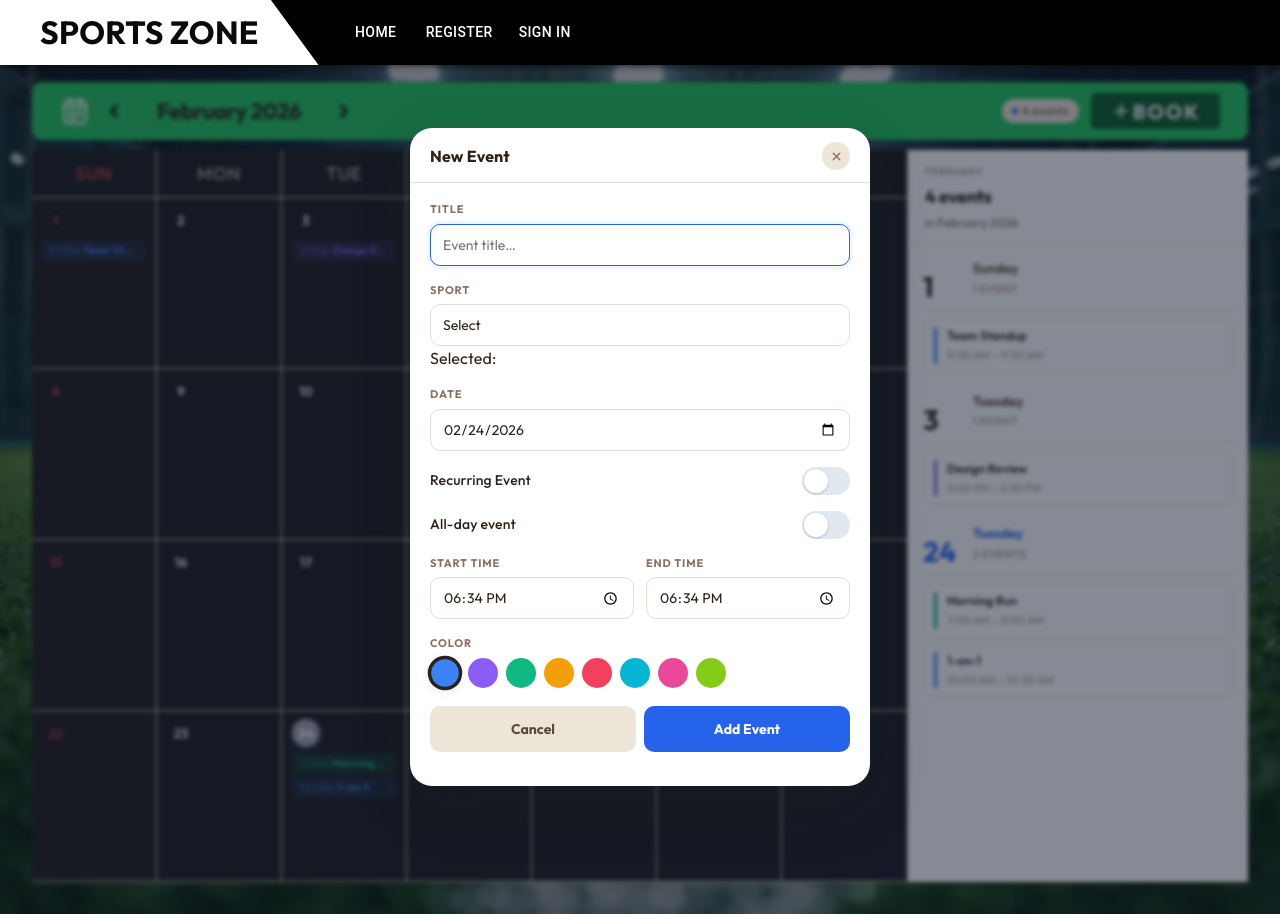
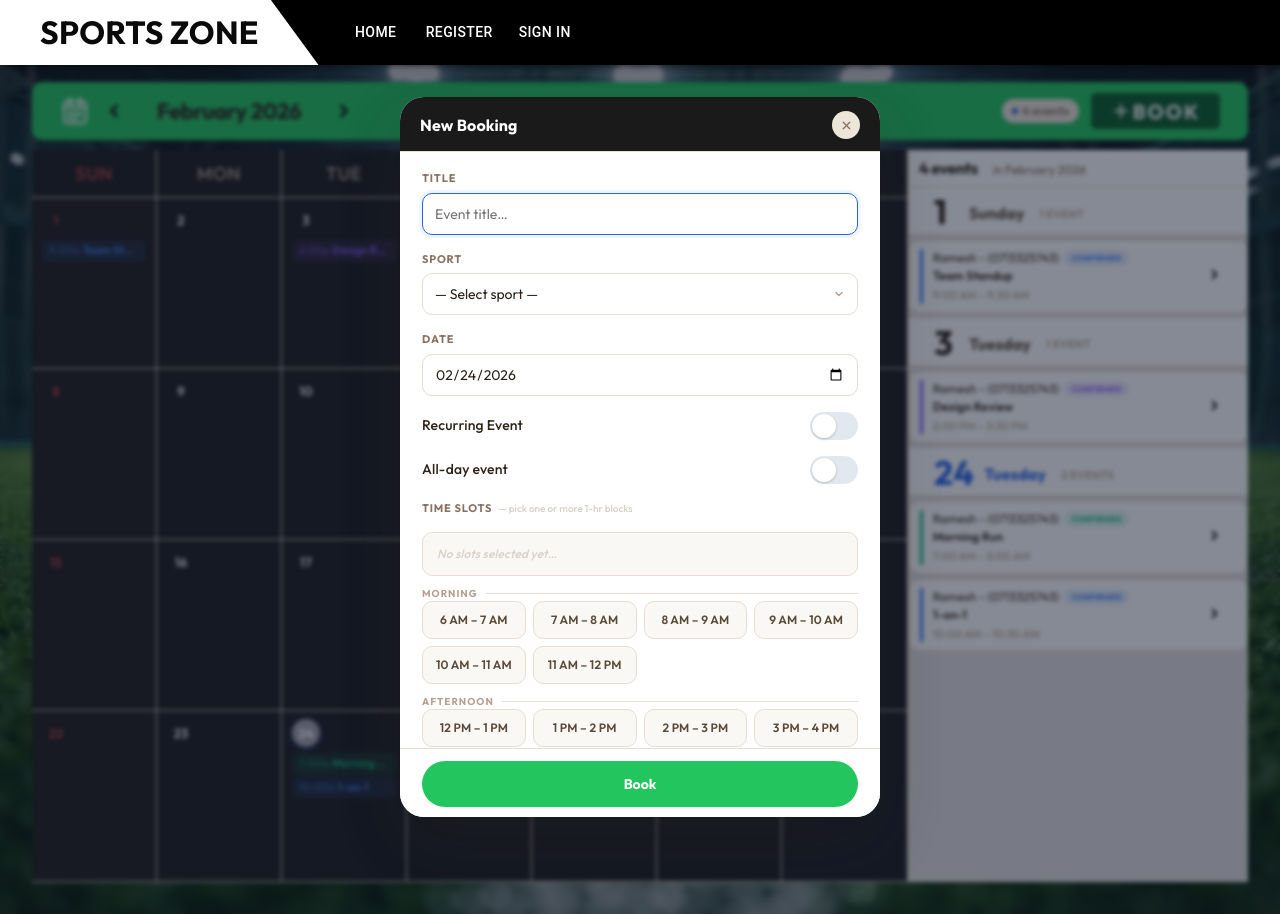
Before and after one commit to Chamila-Ranasinghe/booking-app, a React (Vite) app: page / in a window 1280 px wide. Both pictures are taken after a click on the button "BOOK". Built offline with nearby package versions, Linux system fonts and the light colour scheme.

Commit message:
changes on the UI designs

```diff
--- a/package.json
+++ b/package.json
@@ -12,12 +12,6 @@
   "dependencies": {
     "@emotion/react": "^11.14.0",
     "@emotion/styled": "^11.14.1",
-    "@fullcalendar/core": "^6.1.20",
-    "@fullcalendar/daygrid": "^6.1.20",
-    "@fullcalendar/interaction": "^6.1.20",
-    "@fullcalendar/list": "^6.1.20",
-    "@fullcalendar/react": "^6.1.20",
-    "@fullcalendar/timegrid": "^6.1.20",
     "@mui/icons-material": "^7.3.7",
     "@mui/material": "^7.3.7",
     "react": "^19.2.0",
--- a/src/classes/CalendarClass.ts
+++ b/src/classes/CalendarClass.ts
@@ -6,7 +6,8 @@ export interface CalendarEvent {
   color: string;
   allDay: boolean;
   recurringEvent: boolean;
-  sport: string;
+  sport?: string;
+  timeSlots?: number[];
 }
 
 export interface DayCell {
--- a/src/components/AgendaPanelComponent.tsx
+++ b/src/components/AgendaPanelComponent.tsx
@@ -9,6 +9,7 @@ import {
 } from "../classes/CalendarFunctions";
 import { XIcon, CalEmptyIcon } from "../icons/CalenderIcons";
 import { MONTH_NAMES, DAY_LONG } from "../classes/CalendarData";
+import "../css/AgendaPanelComponent.scss";
 
 export const AgendaPanel: FC<AgendaProps> = ({
   events,
@@ -76,14 +77,17 @@ export const AgendaPanel: FC<AgendaProps> = ({
       {/* Desktop sidebar header */}
       {isDesktop && (
         <div className="agenda-sidebar-top">
-          <div className="agenda-sidebar-label">{sidebarLabel}</div>
-          <div className="agenda-sidebar-heading">{sidebarHeading}</div>
-          <div className="agenda-sidebar-sub">{sidebarSub}</div>
-          {selectedDay && (
+          {/* <div className="agenda-sidebar-label">{sidebarLabel}</div> */}
+          <div className="day-event-container">
+            <div className="agenda-sidebar-heading">{sidebarHeading}</div>
+            <div className="agenda-sidebar-sub">{sidebarSub}</div>
+             {selectedDay && (
             <button className="agenda-sidebar-clear" onClick={onClearDay}>
               <XIcon /> Show all month
             </button>
           )}
+          </div>
+
         </div>
       )}
 
@@ -96,9 +100,8 @@ export const AgendaPanel: FC<AgendaProps> = ({
             const isToday = sameDay(day, todayDate);
             return (
               <div key={day.toISOString()} className="agenda-day-block">
-                <div
-                  className={`agenda-day-header ${isToday ? "is-today" : ""}`}
-                >
+                <div className={`agenda-day-header ${isToday ? "is-today" : ""}`}>
+                  <div></div>
                   <div className="agenda-day-num">{day.getDate()}</div>
                   <div className="agenda-day-meta">
                     <div className="agenda-day-name">
--- a/src/components/EventCardComponent.tsx
+++ b/src/components/EventCardComponent.tsx
@@ -1,6 +1,10 @@
 import { type FC } from "react";
 import { type EventCardProps } from "../classes/CalendarClass";
 import { formatTime } from "../classes/CalendarFunctions";
+import {
+  EventCardChevronRightIcon,
+} from "../icons/CalenderIcons";
+import "../css/EventCardComponent.scss";
 
 export const EventCard: FC<EventCardProps> = ({ event, onPress }) => {
   const timeStr = event.allDay
@@ -10,6 +14,17 @@ export const EventCard: FC<EventCardProps> = ({ event, onPress }) => {
     <div className="event-card" onClick={() => onPress(event)}>
       <div className="event-bar" style={{ background: event.color }} />
       <div className="event-body">
+        <div className="clientname">
+          Ramesh - (0713325743){" "}
+          <div>
+            <div
+              className="event-badge"
+              style={{ background: event.color + "22", color: event.color }}
+            >
+              Confirmed
+            </div>
+          </div>
+        </div>
         <div className="event-title">{event.title}</div>
         <div className="event-time">{timeStr}</div>
       </div>
@@ -21,6 +36,10 @@ export const EventCard: FC<EventCardProps> = ({ event, onPress }) => {
           All day
         </div>
       )}
+
+      <div className="event-card-chevron-icon">
+        <EventCardChevronRightIcon />
+      </div>
     </div>
   );
 };
--- a/src/components/EventSheetComponent.tsx
+++ b/src/components/EventSheetComponent.tsx
@@ -1,4 +1,4 @@
-import { useCallback, useState, type FC } from "react";
+import { useCallback, useState, useMemo, type FC } from "react";
 import { type EventSheetProps } from "../classes/CalendarClass";
 import { COLOR_PALETTE } from "../classes/CalendarData";
 import {
@@ -8,6 +8,32 @@ import {
 } from "../classes/CalendarFunctions";
 import { XIcon } from "../icons/CalenderIcons";
 
+  /* All 1-hour slots from 6 AM to 10 PM */
+const ALL_SLOTS: { hour: number; label: string }[] = Array.from({ length: 17 }, (_, i) => {
+  const h = i + 6;
+  const fmt = (n: number) => {
+    if (n === 12) return "12 PM";
+    return n < 12 ? `${n} AM` : `${n - 12} PM`;
+  };
+  return { hour: h, label: `${fmt(h)} – ${fmt(h + 1)}` };
+});
+
+const SLOT_PERIODS = [
+  { label: "Morning",   slots: ALL_SLOTS.filter(s => s.hour >= 6  && s.hour < 12) },
+  { label: "Afternoon", slots: ALL_SLOTS.filter(s => s.hour >= 12 && s.hour < 17) },
+  { label: "Evening",   slots: ALL_SLOTS.filter(s => s.hour >= 17 && s.hour <= 22) },
+];
+
+
+function formatSlotLabel(hour: number): string {
+  const fmt = (n: number) => {
+    if (n === 12) return "12 PM";
+    return n < 12 ? `${n} AM` : `${n - 12} PM`;
+  };
+  return `${fmt(hour)} – ${fmt(hour + 1)}`;
+}
+
+
 export const EventSheet: FC<EventSheetProps> = ({
   event,
   defaultDate,
@@ -16,43 +42,72 @@ export const EventSheet: FC<EventSheetProps> = ({
   onDelete,
   onClose,
 }) => {
+
   const isEdit = Boolean(event);
+
+  // Derive initial slots from existing event start/end hours
+  const initialSlots = useMemo<number[]>(() => {
+    if (!event || event.allDay) return [];
+    const sh = event.start.getHours();
+    const eh = event.end.getHours();
+    const slots: number[] = [];
+    for (let h = sh; h < eh; h++) slots.push(h);
+    return slots.filter(h => h >= 6 && h <= 22);
+  }, [event]);
+
+
   const [title, setTitle] = useState<string>(event?.title ?? "");
   const [color, setColor] = useState<string>(event?.color ?? COLOR_PALETTE[0]);
   const [allDay, setAllDay] = useState<boolean>(event?.allDay ?? false);
-  const [recurringEvent, setRecurring] = useState<boolean>(
-    event?.recurringEvent ?? false,
-  );
+  const [recurringEvent, setRecurring] = useState<boolean>(event?.recurringEvent ?? false,);
   const [sport, setSport] = useState<string>(event?.sport ?? "");
-  const [dateStr, setDateStr] = useState<string>(
-    toDateInput(event?.start ?? defaultDate),
-  );
-  const [startT, setStartT] = useState<string>(
-    toTimeInput(event?.start ?? new Date()),
-  );
-  const [endT, setEndT] = useState<string>(
-    toTimeInput(event?.end ?? new Date()),
-  );
+  const [dateStr, setDateStr] = useState<string>(toDateInput(event?.start ?? defaultDate),);
+  const [startT, setStartT] = useState<string>(toTimeInput(event?.start ?? new Date()),);
+  const [endT, setEndT] = useState<string>(toTimeInput(event?.end ?? new Date()),);
+  const [selSlots,  setSelSlots]  = useState<number[]>(initialSlots);
+
+  const toggleSlot = useCallback((hour: number) => {
+    setSelSlots((prev) =>
+      prev.includes(hour) ? prev.filter(h => h !== hour) : [...prev, hour]
+    );
+  }, []);
+
+   const clearSlots = useCallback(() => setSelSlots([]), []);
+
 
   const handleSave = useCallback(() => {
     if (!title.trim()) return;
-    const start = allDay
-      ? parseDateTime(dateStr, "00:00")
-      : parseDateTime(dateStr, startT);
-    const end = allDay
-      ? parseDateTime(dateStr, "23:59")
-      : parseDateTime(dateStr, endT);
+    let start: Date, end: Date;
+    if (allDay || selSlots.length === 0) {
+      start = parseDateTime(dateStr, "00:00");
+      end   = parseDateTime(dateStr, "23:59");
+    } else {
+      const sorted = [...selSlots].sort((a, b) => a - b);
+      const sh = sorted[0];
+      const eh = sorted[sorted.length - 1] + 1;
+      start = parseDateTime(dateStr, `${String(sh).padStart(2,"0")}:00`);
+      end   = parseDateTime(dateStr, `${String(eh).padStart(2,"0")}:00`);
+    }
     onSave({
       id: event?.id,
       title: title.trim(),
       start,
       end,
       color,
-      allDay,
+      allDay: allDay || selSlots.length === 0,
       recurringEvent,
-      sport,
+      sport: sport || undefined,
+      timeSlots: selSlots.length ? [...selSlots].sort((a,b)=>a-b) : undefined,
     });
-  }, [title, allDay, dateStr, startT, endT, color, event, onSave]);
+  }, [title, allDay, dateStr, selSlots, color, sport, recurringEvent, event, onSave]);
+
+
+/* Sorted selected slots for display */
+  const sortedSel = useMemo(() => [...selSlots].sort((a, b) => a - b), [selSlots]);
+  const SPORT_LIST: string[] = [
+  "Football","Cricket","Yoga","Zumba"
+];
+
 
   // ⚠️ NOTE: Do NOT define a Wrapper component here — components defined inside
   // render functions get a new identity on every re-render, causing React to
@@ -67,12 +122,13 @@ export const EventSheet: FC<EventSheetProps> = ({
         {!isDesktop && <div className="sheet-handle" />}
         <div className="sheet-header">
           <div className="sheet-title">
-            {isEdit ? "Edit Event" : "New Event"}
+            {isEdit ? "Edit Booking" : "New Booking"}
           </div>
           <button className="close-btn" onClick={onClose}>
             <XIcon />
           </button>
         </div>
+
         <div className="sheet-body">
           <div>
             <div className="field-label">Title</div>
@@ -84,26 +140,48 @@ export const EventSheet: FC<EventSheetProps> = ({
               autoFocus
             />
           </div>
-          <div>
+
+
+
+            <div>
             <div className="field-label">Sport</div>
-            <select
-              value={sport}
-              className="cal-input"
-              onChange={(e) => setSport(e.target.value)}
-            >
-              <option value="">Select</option>
-              <option value="football">Football</option>
-              <option value="cricket">Cricket</option>
-              <option value="tennis">Tennis</option>
-            </select>
-            <p>Selected: {sport}</p>
+            <div className="select-wrap">
+              <select className="cal-input" value={sport} onChange={e => setSport(e.target.value)}>
+                <option value="">— Select sport —</option>
+                {SPORT_LIST.map(s => <option key={s} value={s}>{s}</option>)}
+              </select>
+              <div className="select-arrow">
+                <svg width="12" height="12" viewBox="0 0 24 24" fill="none" stroke="currentColor" strokeWidth="2.5" strokeLinecap="round" strokeLinejoin="round">
+                  <polyline points="6 9 12 15 18 9"/>
+                </svg>
+              </div>
+            </div>
+            {sport && (
+              <div className="sport-badge">
+                <svg width="10" height="10" viewBox="0 0 24 24" fill="none" stroke="currentColor" strokeWidth="2.5" strokeLinecap="round" strokeLinejoin="round">
+                  <circle cx="12" cy="12" r="10"/><polyline points="12 6 12 12 16 14"/>
+                </svg>
+                {sport}
+                <span className="sport-badge-x" onClick={() => setSport("")}>
+                  <svg width="10" height="10" viewBox="0 0 24 24" fill="none" stroke="currentColor" strokeWidth="2.5" strokeLinecap="round" strokeLinejoin="round">
+                    <line x1="18" y1="6" x2="6" y2="18"/><line x1="6" y1="6" x2="18" y2="18"/>
+                  </svg>
+                </span>
+              </div>
+            )}
           </div>
+
+
+
+
+
           <div>
             <div className="field-label">Date</div>
             <input
               type="date"
               className="cal-input"
               value={dateStr}
+              min={new Date().toISOString().split("T")[0]}
               onChange={(e) => setDateStr(e.target.value)}
             />
           </div>
@@ -121,28 +199,62 @@ export const EventSheet: FC<EventSheetProps> = ({
               onClick={() => setAllDay((v) => !v)}
             />
           </div>
+
+
+          {/* ── Time Slot Picker ── */}
           {!allDay && (
-            <div className="row-2">
-              <div>
-                <div className="field-label">Start time</div>
-                <input
-                  type="time"
-                  className="cal-input"
-                  value={startT}
-                  onChange={(e) => setStartT(e.target.value)}
-                />
+            <div className="slot-section">
+              <div className="field-label">Time Slots
+                <span style={{ fontWeight: 500, textTransform: "none", letterSpacing: 0, marginLeft: 6, color: "var(--text-5)", fontSize: 10 }}>
+                  — pick one or more 1-hr blocks
+                </span>
               </div>
-              <div>
-                <div className="field-label">End time</div>
-                <input
-                  type="time"
-                  className="cal-input"
-                  value={endT}
-                  onChange={(e) => setEndT(e.target.value)}
-                />
+
+              {/* Selected summary bar */}
+              <div className="slot-summary">
+                {sortedSel.length === 0 ? (
+                  <span className="slot-empty-hint">No slots selected yet…</span>
+                ) : (
+                  <>
+                    {sortedSel.map(h => (
+                      <div key={h} className="slot-chip">
+                        {formatSlotLabel(h)}
+                        <span
+                          style={{ cursor:"pointer", opacity:.7, display:"flex", alignItems:"center" }}
+                          onClick={() => toggleSlot(h)}
+                        >
+                          <svg width="9" height="9" viewBox="0 0 24 24" fill="none" stroke="currentColor" strokeWidth="3" strokeLinecap="round">
+                            <line x1="18" y1="6" x2="6" y2="18"/><line x1="6" y1="6" x2="18" y2="18"/>
+                          </svg>
+                        </span>
+                      </div>
+                    ))}
+                    <button className="slot-clear" onClick={clearSlots}>Clear all</button>
+                  </>
+                )}
               </div>
+
+              {/* Slot grid grouped by period */}
+              {SLOT_PERIODS.map(period => (
+                <div key={period.label}>
+                  <div className="slot-period-label">{period.label}</div>
+                  <div className="slot-grid">
+                    {period.slots.map(({ hour, label }) => (
+                      <div
+                        key={hour}
+                        className={`slot-pill ${selSlots.includes(hour) ? "slot-selected" : ""}`}
+                        onClick={() => toggleSlot(hour)}
+                      >
+                        {label}
+                      </div>
+                    ))}
+                  </div>
+                </div>
+              ))}
             </div>
           )}
+
+
           <div>
             <div className="field-label">Color</div>
             <div className="color-picker">
@@ -166,11 +278,11 @@ export const EventSheet: FC<EventSheetProps> = ({
               Delete
             </button>
           )}
-          <button className="btn btn-ghost" onClick={onClose}>
+          {/* <button className="btn btn-ghost" onClick={onClose}>
             Cancel
-          </button>
+          </button> */}
           <button className="btn btn-primary" onClick={handleSave}>
-            {isEdit ? "Save Changes" : "Add Event"}
+            {isEdit ? "Save Changes" : "Book"}
           </button>
         </div>
       </div>
--- /dev/null
+++ b/src/css/AgendaPanelComponent.scss
@@ -0,0 +1,7 @@
+
+
+.day-event-container{
+    display:flex;
+    align-items: baseline;
+    gap: 15px;
+}
--- /dev/null
+++ b/src/css/EventCardComponent.scss
@@ -0,0 +1,16 @@
+
+
+
+.event-card-chevron-icon{
+   margin: 15px;
+}
+
+.clientname{
+    display: flex;
+    gap: 5px;
+    font-size: 12px;
+
+    .event-badge{
+        font-size: 8px;
+    }
+}
--- /dev/null
+++ b/src/css/EventDetailComponent.scss
@@ -0,0 +1,12 @@
+
+.close-button-event-details{
+    float: right;
+    margin: 10px;
+}
+
+.sheet-footer{
+    .btn-danger{
+        flex: 1;
+    }
+
+}
--- a/src/css/ResponsiveCalender.scss
+++ b/src/css/ResponsiveCalender.scss
@@ -285,6 +285,7 @@
 }
 .day-cell:hover {
   background: var(--surface-4);
+
 }
 .day-cell:active {
   background: var(--surface-4);
@@ -471,8 +472,9 @@
 }
 .agenda-day-meta {
   display: flex;
-  flex-direction: column;
+  flex-direction: row;
   padding-bottom: 4px;
+  align-items: center;
 }
 .agenda-day-name {
   font-size: 14px;
@@ -576,27 +578,29 @@
   }
 }
 
-.sheet {
-  background: var(--surface);
-  border-radius: var(--radius-xl) var(--radius-xl) 0 0;
-  width: 100%;
-  max-width: 480px;
-  padding-bottom: env(safe-area-inset-bottom, 16px);
-  animation: slideUp 0.26s cubic-bezier(0.4, 0, 0.2, 1);
-  max-height: 92dvh;
-  overflow-y: auto;
+.sheet{
+  background:var(--surface);
+  border-radius:var(--radius-xl) var(--radius-xl) 0 0;
+  width:100%;max-width:520px;
+  padding-bottom:env(safe-area-inset-bottom,20px);
+  animation:slideUp .28s cubic-bezier(.4,0,.2,1);
+  max-height:94dvh;
+  overflow:hidden;
+  display:flex;flex-direction:column;
+  box-shadow:var(--shadow-lg);
 }
-.modal {
-  background: var(--surface);
-  border-radius: var(--radius-lg);
-  width: 460px;
-  max-width: calc(100vw - 48px);
-  padding-bottom: 24px;
-  max-height: 90vh;
-  overflow-y: auto;
-  box-shadow: var(--shadow-lg);
-  animation: popIn 0.22s cubic-bezier(0.34, 1.56, 0.64, 1);
+
+.modal{
+  background:var(--surface);
+  border-radius:var(--radius-xl);
+  width:480px;max-width:calc(100vw - 40px);
+  max-height:90vh;
+  overflow:hidden;
+  display:flex;flex-direction:column;
+  box-shadow:0 24px 64px rgba(45,33,24,.2);
+  animation:popIn .24s cubic-bezier(.34,1.4,.64,1);
 }
+
 @keyframes slideUp {
   from {
     transform: translateY(100%);
@@ -617,11 +621,12 @@
 }
 
 .sheet-handle {
-  width: 32px;
+  width: 40px;
   height: 4px;
-  background: var(--surface-4);
+  background: var(--surface-3);
   border-radius: 2px;
-  margin: 10px auto 0;
+  margin: 14px auto 0;
+  flex-shrink: 0
 }
 .sheet-header {
   display: flex;
@@ -629,12 +634,16 @@
   justify-content: space-between;
   padding: 14px 20px 12px;
   border-bottom: 1px solid var(--border);
+  background-color: $CardDark;
+  flex-shrink:0
 }
 .sheet-title {
   font-size: 16px;
   font-weight: 700;
-  color: var(--text-1);
+  color: $TextWhite;
 }
+
+
 .close-btn {
   width: 28px;
   height: 28px;
@@ -653,12 +662,21 @@
   color: var(--text-1);
 }
 
-.sheet-body {
-  padding: 18px 20px;
-  display: flex;
-  flex-direction: column;
-  gap: 16px;
+.sheet-body{
+  padding:18px 22px 6px;
+  display:flex;flex-direction:column;gap:16px;
+  flex:1;
+  overflow-y:auto;
+  overflow-x:hidden;
+  overscroll-behavior:contain;
+  scrollbar-width:thin;
+  scrollbar-color:var(--border) transparent;
 }
+.sheet-body::-webkit-scrollbar{width:4px}
+.sheet-body::-webkit-scrollbar-track{background:transparent}
+.sheet-body::-webkit-scrollbar-thumb{background:transparent;border-radius:4px;transition:background .2s}
+.sheet-body:hover::-webkit-scrollbar-thumb{background:var(--border-strong)}
+.sheet-body::-webkit-scrollbar-thumb:hover{background:var(--terra-medium)}
 
 .field-label {
   font-size: 11px;
@@ -737,7 +755,7 @@
   flex-shrink: 0;
 }
 .toggle-btn.on {
-  background: var(--success);
+  background: $AccentGreen;
 }
 .toggle-btn::after {
   content: "";
@@ -757,9 +775,13 @@
 
 .sheet-footer {
   display: flex;
-  gap: 8px;
-  padding: 0 20px 4px;
+  gap: 10px;
+  padding: 12px 22px 10px;
+  border-top: 1.5px solid var(--border);
+  background: var(--surface);
+  flex-shrink: 0
 }
+
 .btn {
   flex: 1;
   height: 46px;
@@ -775,11 +797,12 @@
   transform: scale(0.97);
 }
 .btn-primary {
-  background: var(--accent);
+  background: $AccentGreen;
   color: #fff;
+  border-radius: var(--radius-pill);
 }
 .btn-primary:hover {
-  background: var(--accent-dark);
+  background: $HoverGreen;
 }
 .btn-ghost {
   background: var(--surface-3);
@@ -800,7 +823,7 @@
 
 .detail-color-strip {
   height: 4px;
-  margin: 14px 20px 0;
+  margin: 20px 50px 0;
   border-radius: 4px;
 }
 .detail-title {
@@ -816,6 +839,61 @@
   font-family: var(--font-mono);
   font-weight: 500;
 }
+
+/* ── Time slot picker ── */
+.slot-section{display:flex;flex-direction:column;gap:10px}
+.slot-period-label{font-size:10px;font-weight:800;color:var(--text-4);text-transform:uppercase;letter-spacing:1px;display:flex;align-items:center;gap:8px}
+.slot-period-label::after{content:'';flex:1;height:1px;background:var(--border)}
+.slot-grid{display:grid;grid-template-columns:repeat(4,1fr);gap:7px}
+.slot-pill{
+  height:38px;border:1.5px solid var(--border);border-radius:var(--radius-sm);
+  background:var(--surface-warm);font-family:var(--font-sans);
+  font-size:12px;font-weight:600;color:var(--text-2);
+  cursor:pointer;display:flex;align-items:center;justify-content:center;
+  transition:all var(--transition);user-select:none;-webkit-tap-highlight-color:transparent;
+}
+.slot-pill:hover{border-color:var(--terra-medium);color:var(--terra);background:var(--terra-light)}
+.slot-pill.slot-selected{
+  border-color:$PrimaryBlack;background:$AccentGreen;color:#fff9f5;
+  box-shadow:0 2px 10px rgba(196,98,45,.30);
+}
+.slot-pill.slot-selected:hover{background:$HoverGreen;border-color:var(--terra-dark)}
+.slot-summary{
+  display:flex;align-items:center;gap:6px;flex-wrap:wrap;
+  padding:10px 14px;background:var(--surface-warm);
+  border:1.5px solid var(--border);border-radius:var(--radius-sm);min-height:44px;
+}
+.slot-empty-hint{font-size:12px;color:var(--text-5);font-weight:500;font-style:italic}
+.slot-chip {
+  display: inline-flex;
+  align-items: center;
+  gap: 5px;
+  height: 24px;
+  padding: 0 10px;
+  background: $AccentGreen;
+  border-radius: var(--radius-pill);
+  font-size: 11px;
+  font-weight: 700;
+  color: #fff9f5;
+}
+.slot-clear{
+  margin-left:auto;font-size:11px;font-weight:700;color:var(--text-4);
+  cursor:pointer;border:none;background:none;padding:2px 6px;
+  border-radius:5px;transition:color var(--transition);font-family:var(--font-sans);
+}
+.slot-clear:hover{color:var(--terra)}
+
+/* Select with arrow */
+.select-wrap{position:relative}
+.select-wrap .cal-input{padding-right:36px;cursor:pointer}
+.select-arrow{position:absolute;right:13px;top:50%;transform:translateY(-50%);pointer-events:none;color:var(--text-4)}
+
+/* Sport badge pill (shown when selected) */
+.sport-badge{display:inline-flex;align-items:center;gap:6px;margin-top:8px;height:26px;padding:0 12px;background:var(--terra-light);border:1px solid var(--terra-medium);border-radius:var(--radius-pill);font-size:11px;font-weight:700;color:var(--terra);letter-spacing:.2px}
+.sport-badge-x{cursor:pointer;display:flex;align-items:center;color:var(--terra);opacity:.6;transition:opacity var(--transition)}
+.sport-badge-x:hover{opacity:1}
+
+
 
 /* ════════════════════════════════════════
    MOBILE LAYOUT  (< 768px)
@@ -946,7 +1024,7 @@
     border-right: none;
   }
   .day-cell:hover {
-    background: var(--text-3);
+    background: $PrimaryBlack;
   }
   .day-cell.outside {
     background: var(--surface-2);
@@ -1056,7 +1134,7 @@
   .agenda-sidebar-top {
     display: flex;
     flex-direction: column;
-    padding: 14px 16px 12px;
+    padding: 6px 10px 6px;
     border-bottom: 1px solid var(--border);
     background: var(--surface);
     flex-shrink: 0;
@@ -1070,7 +1148,7 @@
     color: var(--text-4);
   }
   .agenda-sidebar-heading {
-    font-size: 18px;
+    font-size: 16px;
     font-weight: 700;
     color: var(--text-1);
     letter-spacing: -0.3px;
@@ -1099,30 +1177,33 @@
     width: fit-content;
   }
   .agenda-sidebar-clear:hover {
-    border-color: var(--accent);
+    border-color: $PrimaryBlack;
     color: var(--accent);
-    background: var(--accent-light);
+    background: $AccentGreen;
+    color: $TextWhite;
   }
 
   /* Agenda scrollable area */
   .agenda-panel {
-    background: var(--surface);
+    background: $lightGrey;
     flex: 1;
   }
 
   /* Agenda day blocks - tighter on sidebar */
   .agenda-day-block {
-    padding: 0 14px;
+    padding: 0 0px;
   }
   .agenda-day-num {
-    font-size: 28px;
+    font-size: 34px;
+    padding-left: 15px;
   }
   .agenda-day-name {
-    font-size: 13px;
+    font-size: 16px;
+    padding-right: 15px;
   }
   .agenda-day-header {
-    padding: 14px 0 8px;
-    margin-bottom: 8px;
+    padding: 8px 0 5px;
+    margin-bottom: 5px;
   }
 
   /* Event cards — tighter for sidebar */
--- a/src/css/colors.scss
+++ b/src/css/colors.scss
@@ -11,3 +11,4 @@ $HoverGreen: #16a34a;
 $DarkGreen: #0b5f2a;
 $TextWhite: #ffffff;
 $MutedGray: #a1a1aa;
+$lightGrey: #e3e0e0
--- a/src/icons/CalenderIcons.tsx
+++ b/src/icons/CalenderIcons.tsx
@@ -121,3 +121,18 @@ export const LogoIcon: FC = () => (
     <circle cx="12" cy="18" r="1.5" fill="#f5f5f5" />
   </svg>
 );
+
+export const EventCardChevronRightIcon: FC = () => (
+  <svg
+    width="15"
+    height="15"
+    viewBox="0 0 24 24"
+    fill="none"
+    stroke="#0a0a0a"
+    strokeWidth="3.5"
+    strokeLinecap="round"
+    strokeLinejoin="round"
+  >
+    <polyline points="9 18 15 12 9 6" />
+  </svg>
+);
```
Also changed, not shown: src/components/EventDetailComponent.tsx (+8 -4 lines).
